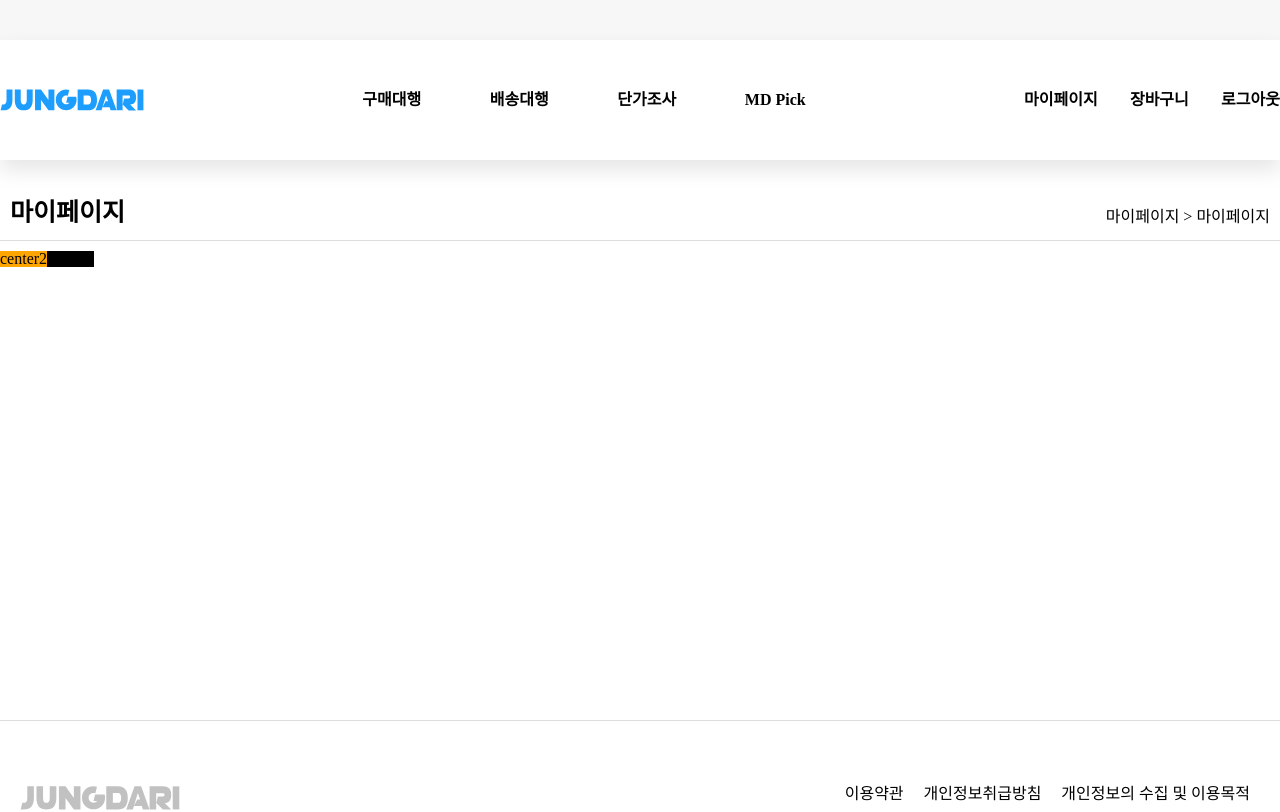
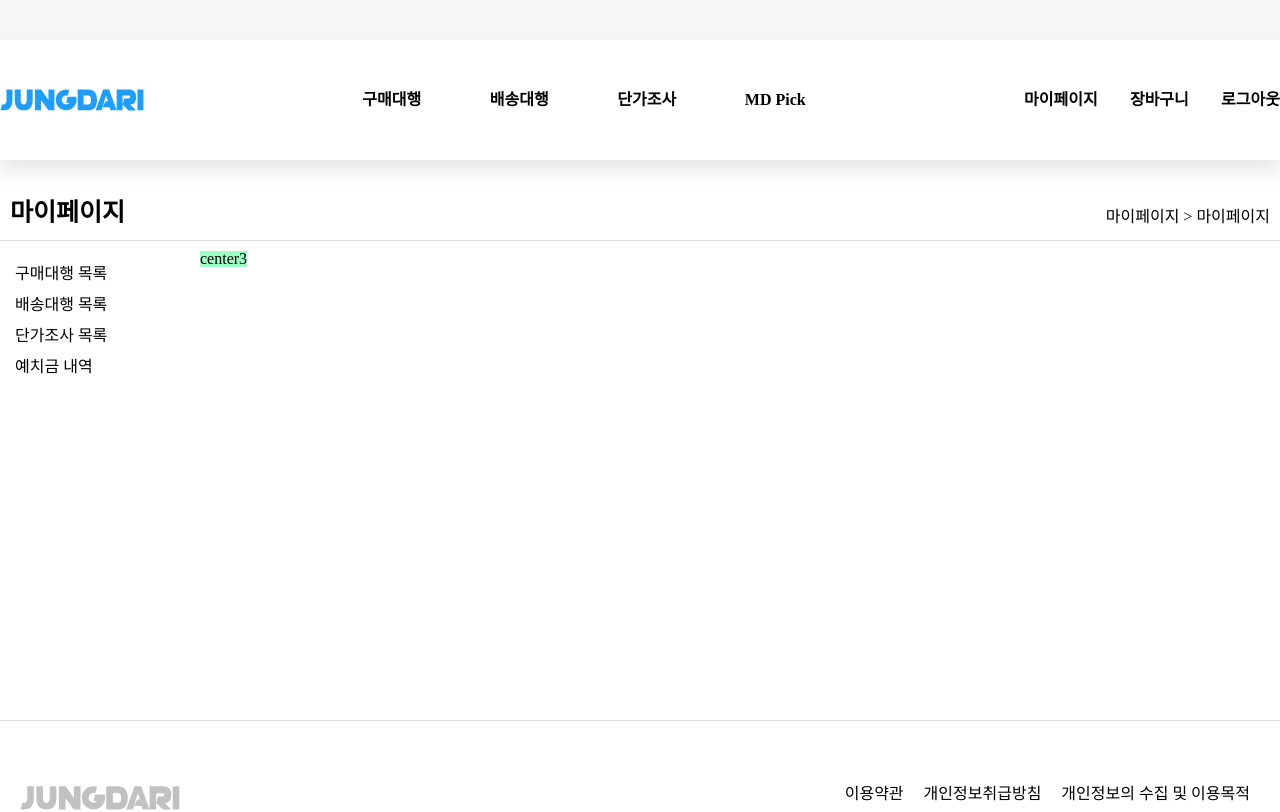
Before and after one commit to Leeho-97/jungdari, a React (Vite) app: page / in a window 1280 px wide. Shown: the top 812 px of the page. Built offline with nearby package versions, Linux system fonts and the light colour scheme; a web font is replaced by a local one.

Commit message:
사이드바 생성

```diff
--- a/src/App.jsx
+++ b/src/App.jsx
@@ -25,23 +25,54 @@ function App() {
               </div>
             </div>
             <div className='mainSec'>
-              <div style={{backgroundColor : 'orange'}}>center2</div>
-              <div style={{backgroundColor : 'black'}}>center3</div>
+              <div className='sidebarContents'>
+                <Sidebar/>
+              </div>
+
+              <div className='mainContents'>
+                <div style={{backgroundColor : '#9CFFC5'}}>center3</div>
+              </div>
+
+
+
+              {/* <table>
+                <tr>
+                  <th>신청일</th>
+                  <th>신청서 번호</th>
+                  <th>제품명</th>
+                  <th>진행현황</th>
+                  <th>신청내역</th>
+                  <th>견적서</th>
+                  <th>결제</th>
+                  <th></th>
+                </tr>
+                <tr>
+                  <th>2025-03-24</th>
+                  <th>P-6</th>
+                  <th>슬리퍼 여성 여름 슬리퍼 남성 홈 신발 홀 실내화</th>
+                  <th>국내배송 및 물품 수령</th>
+                  <th><button>확인</button></th>
+                  <th><button>견적보기</button></th>
+                  <th><button>결제정보</button></th>
+                  <th><button>취소하기</button></th>
+                </tr>
+                <tr>
+                  <th>2024-07-17</th>
+                  <th>P-12</th>
+                  <th>스우시 조던 하이 범고래</th>
+                  <th>결제완료</th>
+                  <th><button>확인</button></th>
+                  <th><button>견적보기</button></th>
+                  <th><button>결제정보</button></th>
+                  <th><button>취소하기</button></th>
+                </tr>
+              </table> */}
+
+
             </div>
 
           </div>
 
-            {/* <div>마이페이지</div>
-
-
-          <div className='layout2'>
-            <div style={{width : "15%"}}>
-              <Sidebar/>
-            </div>
-            <div style={{width : 'auto'}}>
-              <Section/>
-            </div>
-          </div> */}
 
         </div>
 
--- a/src/Test.css
+++ b/src/Test.css
@@ -22,6 +22,10 @@
 
 .mainSec {
     display: flex;
+}
+
+.sidebarContents{
+    width: 200px;
 }
 
 
@@ -91,3 +95,7 @@
 .span2 {
     margin: 0 10px 15px 0;
 }
+
+tr th {
+    border: 1px solid #dddddd;
+}
--- a/src/components/Sidebar.jsx
+++ b/src/components/Sidebar.jsx
@@ -1,7 +1,13 @@
+import '../css/Sidebar.css'
 
 function Sidebar() {
   return (
-    <div style={{backgroundColor : '#868686'}}>Sidebar</div>
+    <div>
+      <p className='sideTabs'>구매대행 목록</p>
+      <p className='sideTabs'>배송대행 목록</p>
+      <p className='sideTabs'>단가조사 목록</p>
+      <p className='sideTabs'>예치금 내역</p>
+    </div>
   )
 }
 
--- /dev/null
+++ b/src/css/sidebar.css
@@ -0,0 +1,9 @@
+.sideTabs {
+    margin: 15px;
+    cursor: pointer;
+    font-weight: 500;
+    & :hover {
+        color: #1d9eff;
+        border-bottom: 1px solid #1d9eff;
+    }
+}
```
Also changed, not shown: src/components/purchas.jsx (added).
